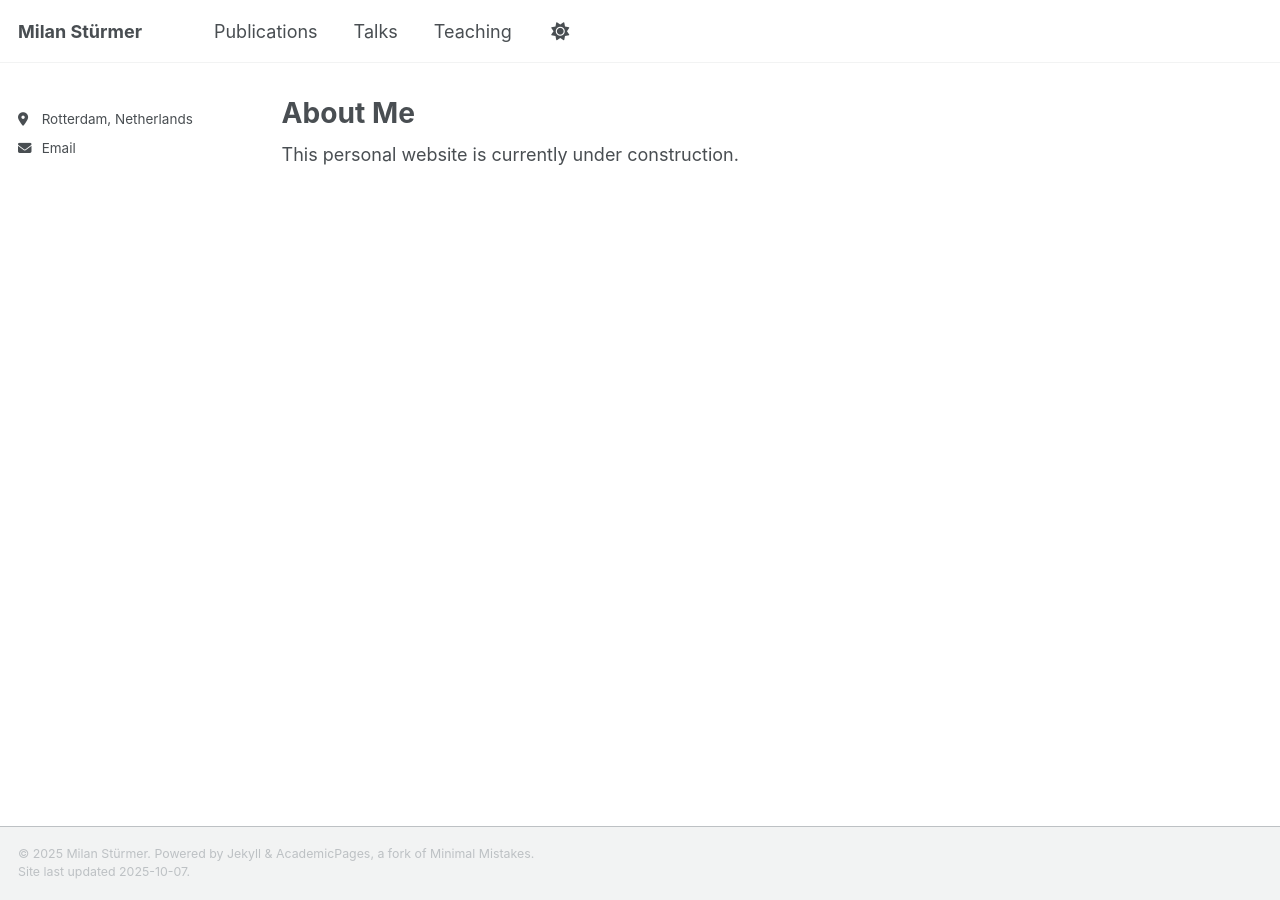
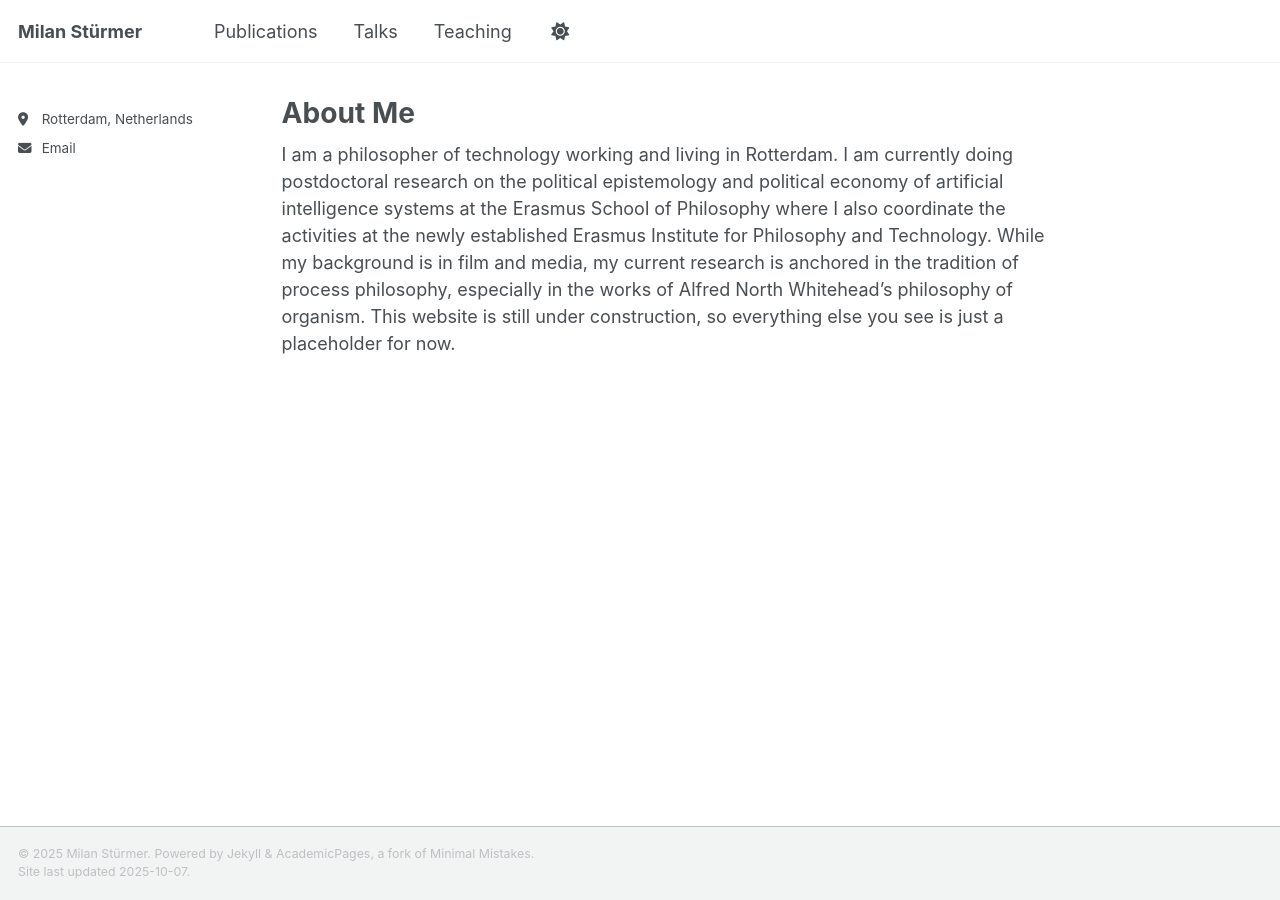
Before and after one commit to milanstuermer/milanstuermer.github.io, a Jekyll site: the page built from _pages/about.md, in a window 1280 px wide. Built offline with Jekyll 4.4.1, drawn with Linux system fonts in a browser that asks for light colours; a script that is not in the unit is left out.

Commit message:
Update about.md

```diff
--- a/_pages/about.md
+++ b/_pages/about.md
@@ -7,4 +7,6 @@ redirect_from:
   - /about.html
 ---
 
-This personal website is currently under construction.
+I am a philosopher of technology working and living in Rotterdam. I am currently doing postdoctoral research on the political epistemology and political economy of artificial intelligence systems at the Erasmus School of Philosophy where I also coordinate the activities at the newly established Erasmus Institute for Philosophy and Technology.
+While my background is in film and media, my current research is anchored in the tradition of process philosophy, especially in the works of Alfred North Whitehead’s philosophy of organism.
+This website is still under construction, so everything else you see is just a placeholder for now.
```
